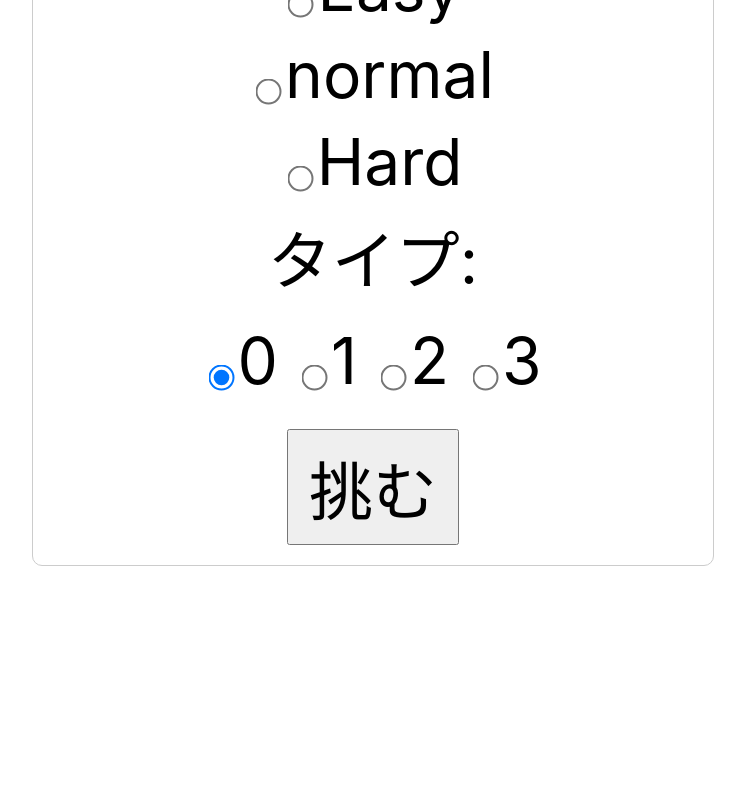
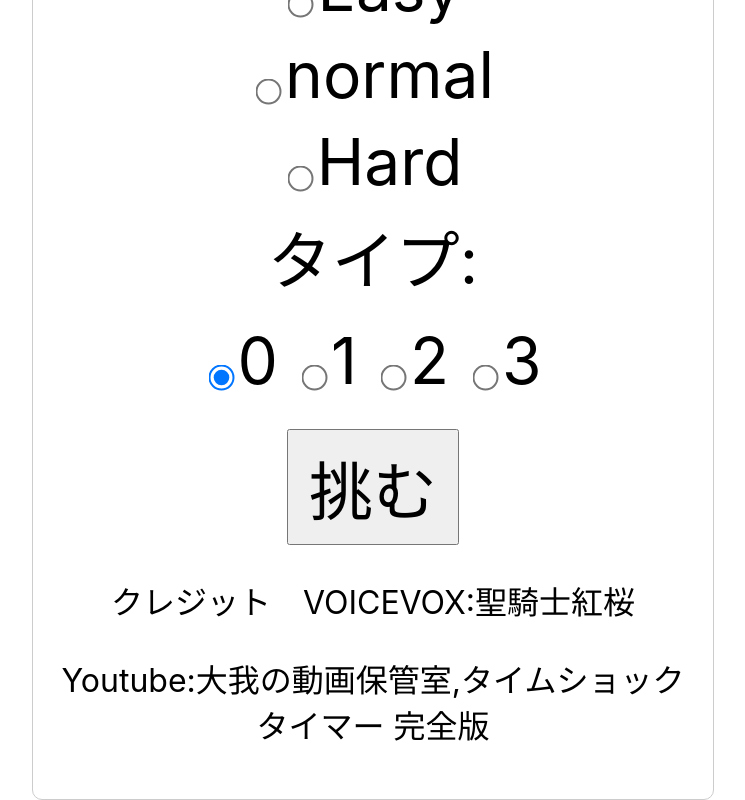
Before and after one commit to Izaak-Grinner/R6Suiran_Timeshock, a React (Create React App) app: page /R6Suiran_Timeshock/Quiz in a window 1280 px wide. Shown: the part 404-1204 px from the top of the page, without its empty margins (267-1012 px from the left). Before the commit the page ends 970 px from the top, so only its background shows below. Built offline with nearby package versions, Linux system fonts and the light colour scheme.

Commit message:
uuuuuuuu

```diff
--- a/src/pages/Setting.jsx
+++ b/src/pages/Setting.jsx
@@ -144,6 +144,10 @@ const Setting = ({ onStart }) => {
                 </div>
             </div>
             <button onClick={handleStart} style={buttonStyle}>挑む</button>
+            <p>
+                クレジット　VOICEVOX:聖騎士紅桜<p></p>Youtube:大我の動画保管室,タイムショックタイマー 完全版
+
+            </p>
         </div>
     );
 };
```
